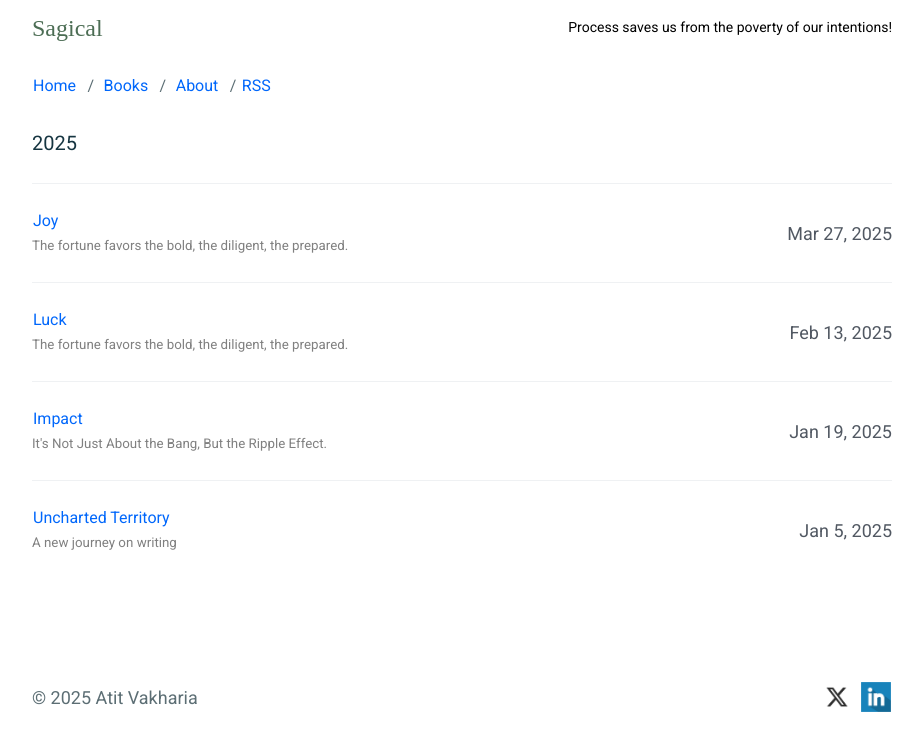
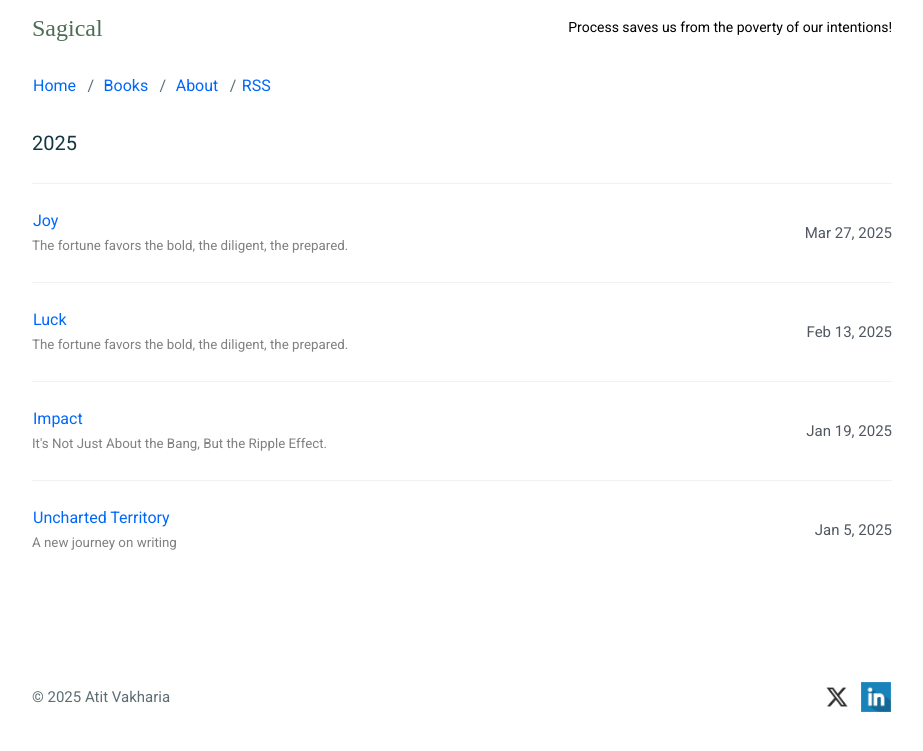
Before and after one commit to mkchoi212/paper-jekyll-theme, a Jekyll site: the page built from index.html, in a window 1280 px wide. Shown: the top 751 px of the page, without its empty margins (178-1101 px from the left). Built offline with Jekyll 4.4.1, drawn with Linux system fonts in a browser that asks for light colours.

Commit message:
Update _mixins.scss

```diff
--- a/_sass/helpers/_mixins.scss
+++ b/_sass/helpers/_mixins.scss
@@ -52,7 +52,7 @@
 
 @mixin fs--body {
     line-height: 1.5;
-    font-size: 1.8rem; // 18px
+    font-size: 1.5rem; // 18px
 }
 
 @mixin fs--meta {
```
